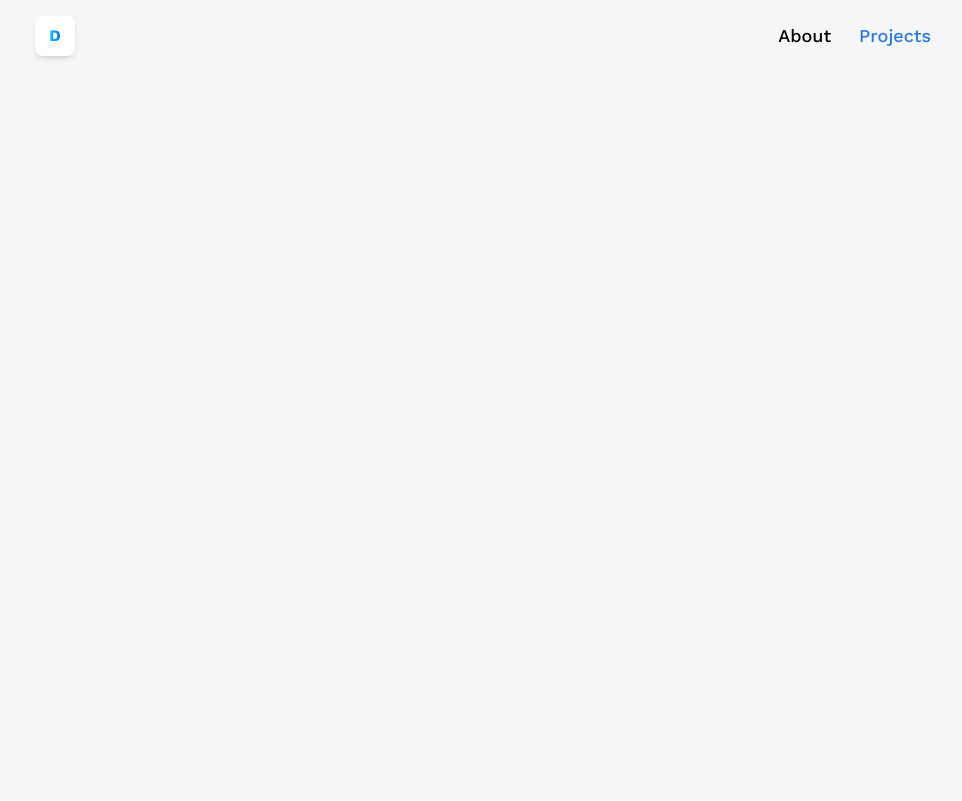
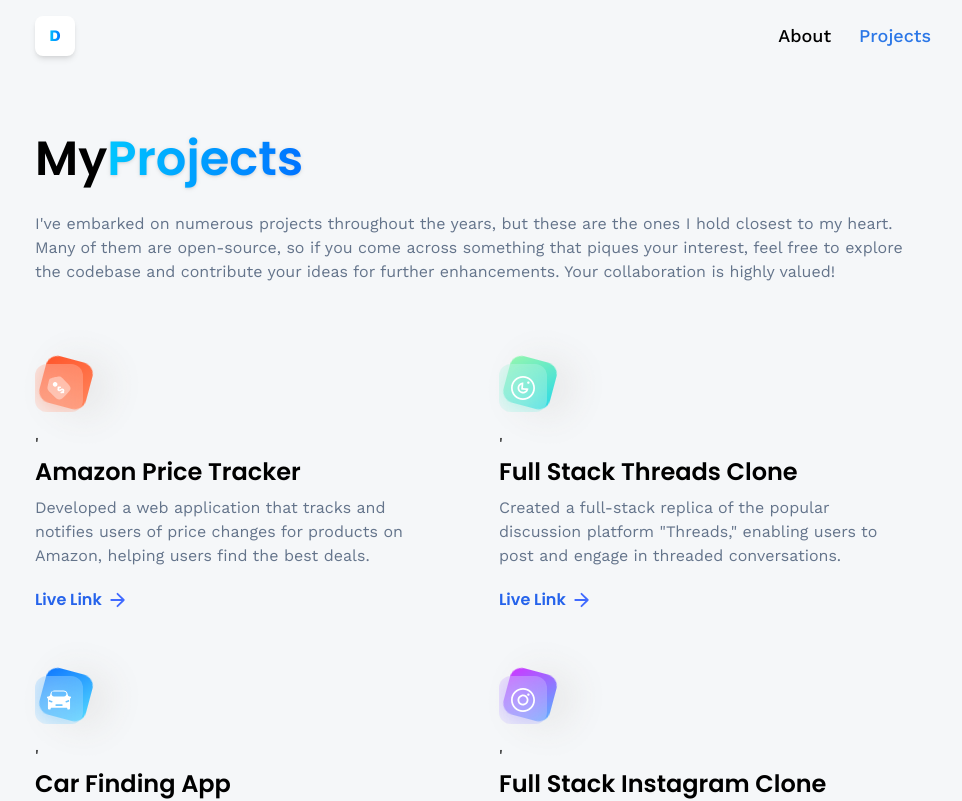
Before and after one commit to Darshit02/ThreeJs-Prectice-Portfolio, a React (Vite) app: page /projects in a window 1280 px wide. Before the commit this address had no page. Shown: the top 801 px of the page, without its empty margins (157-1119 px from the left). Built offline with nearby package versions, Linux system fonts and the light colour scheme.

Commit message:
Project section was added

```diff
--- a/src/App.jsx
+++ b/src/App.jsx
@@ -5,13 +5,13 @@ import { Home, About, Project, Contact } from './pages'
 
 const App = () => {
   return (
-    <main className='bg-slate-300/20 h-[100vh]'>
+    <main className='bg-slate-300/20 h-full'>
       <Router>
         <Navbar/>
       <Routes>
         <Route path='/' element={<Home/>} />
         <Route path='/about' element={<About />} />
-        <Route path='/project' element={"<Projects />"} />
+        <Route path='/projects' element={<Project />} />
         <Route path='/contact' element={<Contact />} />
       </Routes>
       </Router>
--- a/src/pages/Contact.jsx
+++ b/src/pages/Contact.jsx
@@ -59,7 +59,7 @@ const Contact = () => {
     setCurrentAnimation("idle");
   };
   return (
-    <section className="relative flex lg:flex-row flex-col max-container">
+    <section className="relative flex lg:flex-row flex-col max-container h-[100vh]">
       {alert.show && <Alert {...alert} />}
       <div className="flex-1 min-w-[50%] flex flex-col">
         <h1 className="head-text">Get In Touch</h1>
--- a/src/pages/Project.jsx
+++ /dev/null
@@ -1,9 +0,0 @@
-import React from 'react'
-
-const Project = () => {
-  return (
-    <div>Project</div>
-  )
-}
-
-export default Project
--- /dev/null
+++ b/src/pages/Projects.jsx
@@ -0,0 +1,59 @@
+import React from "react";
+import {projects} from "../constants/index"
+import { Link } from "react-router-dom";
+import { arrow } from "../assets/icons";
+import CTA from "../components/CTA";
+
+const Projects = () => {
+  return (
+    <section className="max-container">
+      <h1 className="head-text">
+        My
+        <span className="blue-gradient_text font-semibold drop-shadow">
+          Projects
+        </span>
+      </h1>
+
+      <div className="mt-5 flex flex-col gap-3 text-slate-500">
+        <p>
+          I've embarked on numerous projects throughout the years, but these are
+          the ones I hold closest to my heart. Many of them are open-source, so
+          if you come across something that piques your interest, feel free to
+          explore the codebase and contribute your ideas for further
+          enhancements. Your collaboration is highly valued!
+        </p>
+      </div>
+      <div className="flex flex-wrap my-20 gap-16">
+        {projects.map((project) => (
+          <div className="lg:w-[400px] w-full " key={project.name}>
+            <div className="block-container w-12 h-12">
+              <div className={`btn-back rounded-xl ${project.theme}`}/>
+              <div className="btn-front rounded-xl flex justify-center items-center">
+                <img src={project.iconUrl} alt="project Icon" className="w-1/2 h-1/2 object-contain" />
+              </div>
+            </div>
+            <div className="mt-5 flex flex-col">'
+          <h4 className="text-2xl font-poppins font-semibold">
+            {project.name}
+          </h4>
+          <p className="mt-2 text-slate-500">
+            {project.description}
+          </p>
+          <div className="mt-5 flex items-center gap-2 font-poppins">
+            <Link to={project.link} target="_blank" rel="noopener noreferrer" className="font-semibold text-blue-600">
+              Live Link
+            </Link>
+            <img src={arrow} alt="" className="w-4 h-4 object-contain" />
+          </div>
+          </div>
+          </div>
+        ))}
+      </div>
+
+      <hr className="border-slate-200"/>
+      <CTA/>
+    </section>
+  );
+};
+
+export default Projects;
--- a/src/pages/index.js
+++ b/src/pages/index.js
@@ -1,6 +1,6 @@
 import Home from './Home';
 import About from './About';
 import Contact from './Contact';
-import Project from './Project';
+import Project from './Projects';
 
 export { Home, About, Contact, Project };
```
